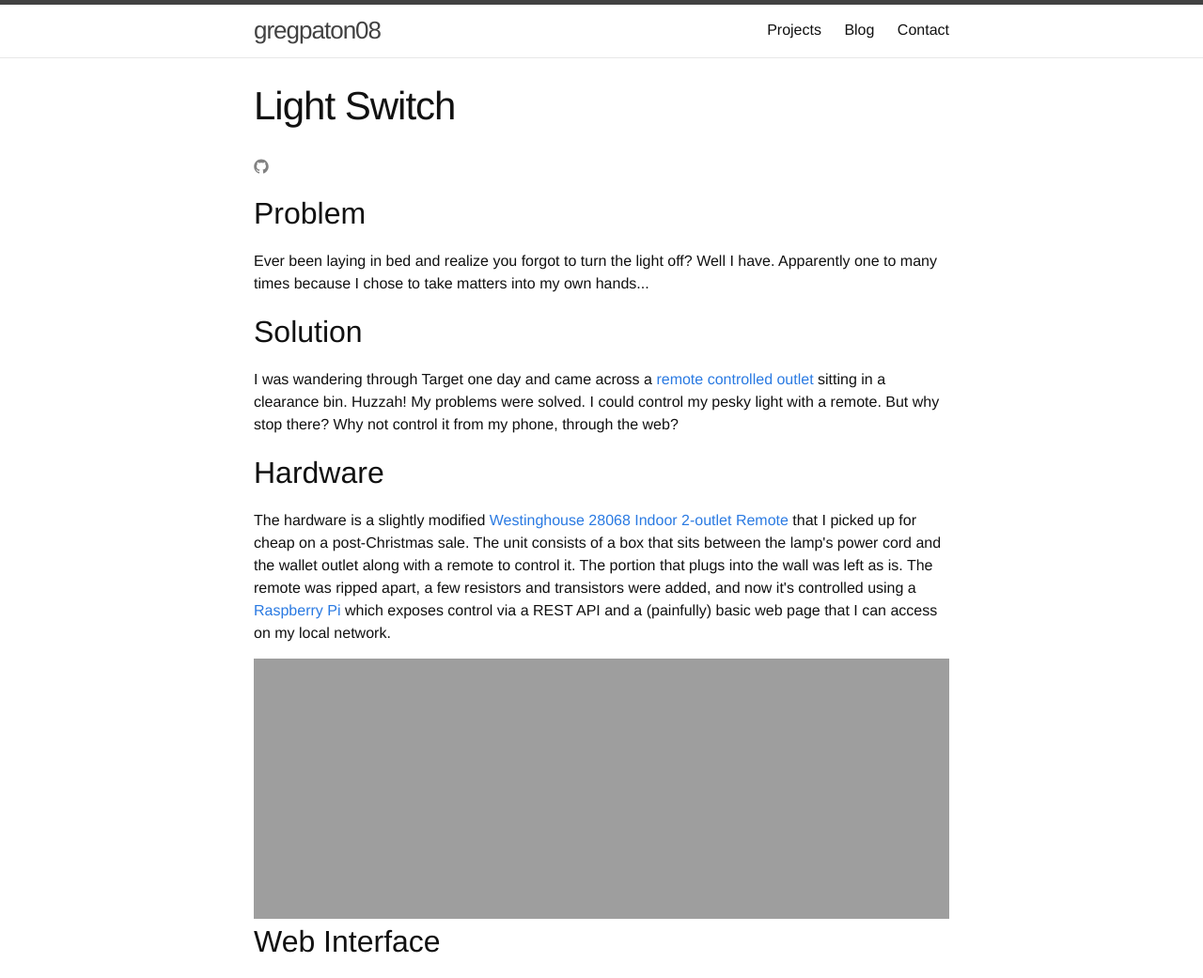
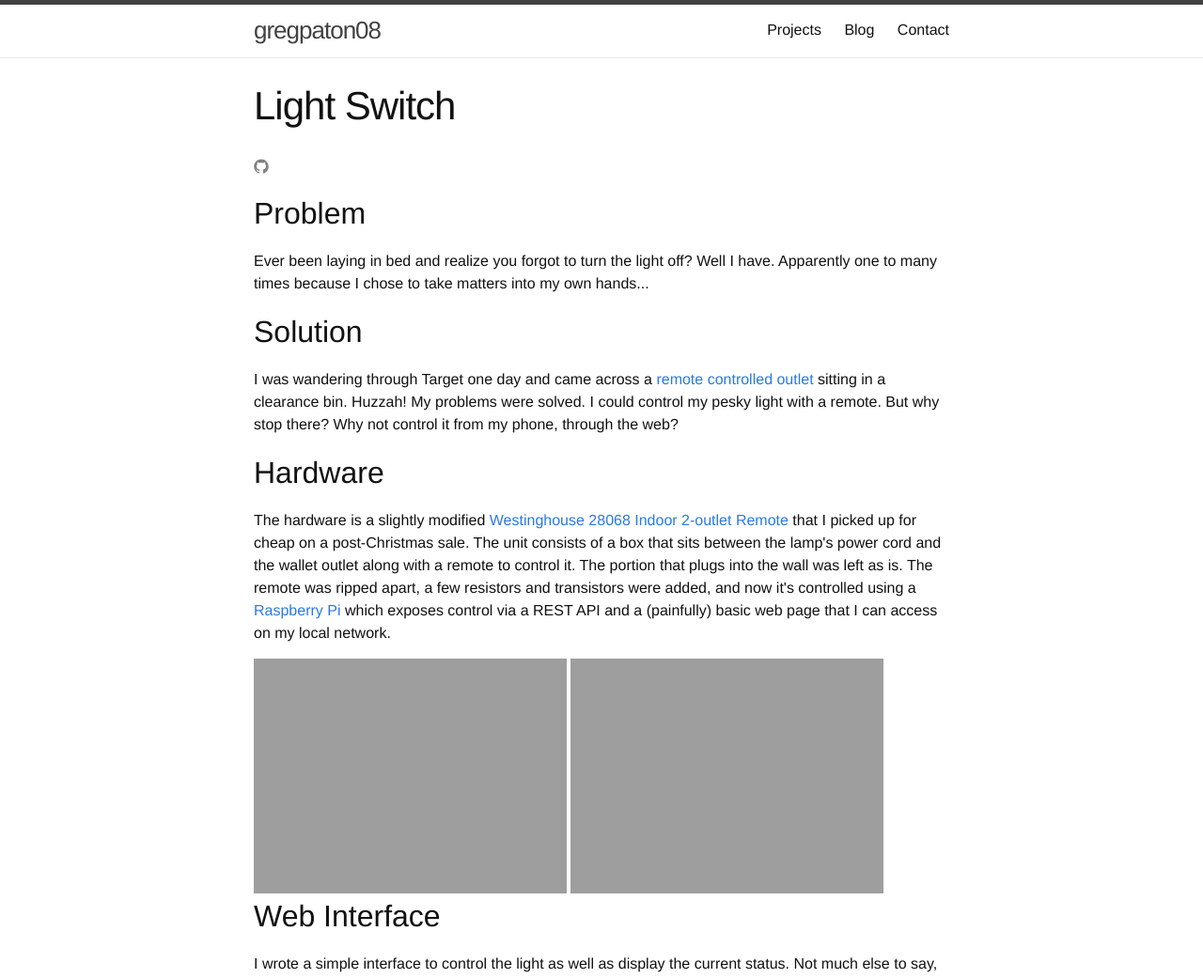
Before and after one commit to gregpaton08/gregpaton08.github.io, a Jekyll site: the page built from _projects/1970-01-04-light-switch.html, in a window 1280 px wide. Shown: the top 1041 px of the page at 94% size. Built offline with Jekyll 4.4.1, drawn with Linux system fonts in a browser that asks for light colours; nearby versions of some CDN libraries.

Commit message:
Show images side by side

```diff
--- a/_projects/1970-01-04-light-switch.html
+++ b/_projects/1970-01-04-light-switch.html
@@ -32,8 +32,12 @@ excerpt: Outlet that can be controlled through a web interface.
     The hardware is a slightly modified <a href="https://www.amazon.com/Westinghouse-28068-Indoor-2-outlet-Remote/dp/B00I7B9KIM" target="_blank">Westinghouse 28068 Indoor 2-outlet Remote</a> that I picked up for cheap on a post-Christmas sale. The unit consists of a box that sits between the lamp's power cord and the wallet outlet along with a remote to control it. The portion that plugs into the wall was left as is. The remote was ripped apart, a few resistors and transistors were added, and now it's controlled using a <a href="https://www.raspberrypi.org/" target="_blank">Raspberry Pi</a> which exposes control via a REST API and a (painfully) basic web page that I can access on my local network.
   </p>
   <div>
-    <img class="screenshot img-center float-left width-half" src="{{ site.url }}/assets/light-switch-remote-circuit-board-2.JPG" width="400" height="300">
-    <img class="screenshot img-center float-none width-half" src="{{ site.url }}/assets/light-switch-remote-circuit-board-1.JPG" width="400" height="300">
+    <div class="side-by-side">
+      <img src="{{ site.url }}/assets/light-switch-remote-circuit-board-2.JPG" width="400" height="300">
+    </div>
+    <div class="side-by-side">
+      <img src="{{ site.url }}/assets/light-switch-remote-circuit-board-1.JPG" width="400" height="300">
+    </div>
   </div>
   <h2>
     Web Interface
--- a/_sass/minima/_layout.scss
+++ b/_sass/minima/_layout.scss
@@ -215,16 +215,24 @@
   margin: auto;
 }
 
-.float-left {
-  float: left;
-}
+.side-by-side {
+  @media (min-width: 800px) {
+    display: inline-block;
+    width: 45%;
+  }
 
-.float-none {
-  float: none;
-}
+  @media (max-width: 800px) {
+    display: block;
+  }
 
-.width-half {
-  width: 50%;
+  > img {
+    height: auto;
+    margin: auto;
+
+    @media (max-width: 800px) {
+      width: 100%;
+    }
+  }
 }
 
 #weather-station {
```
